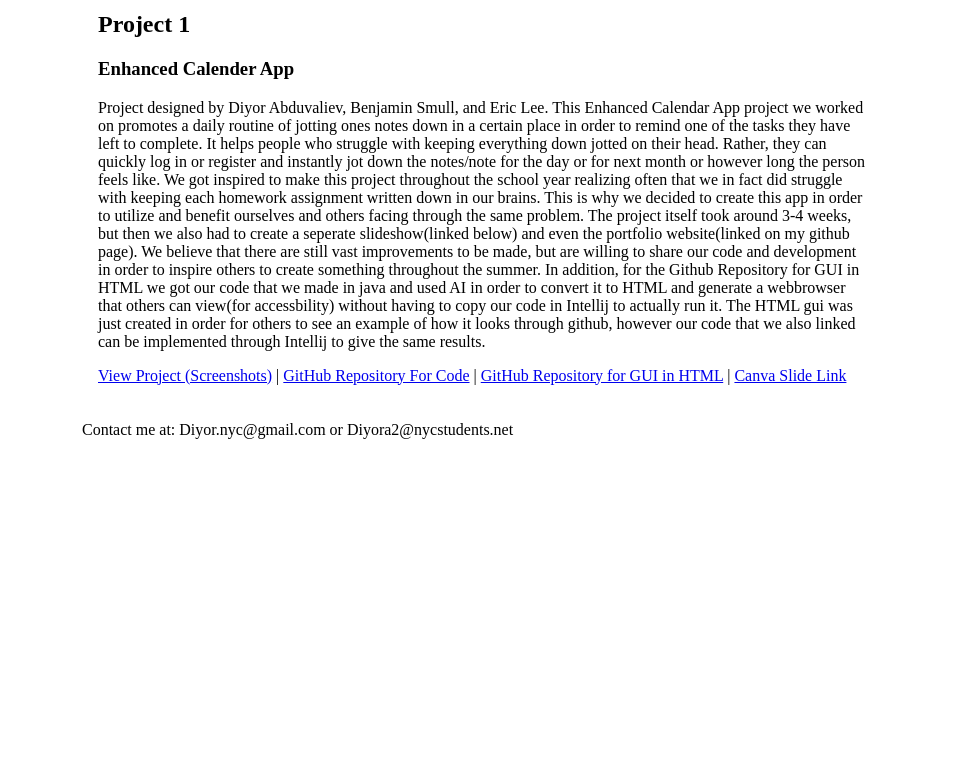
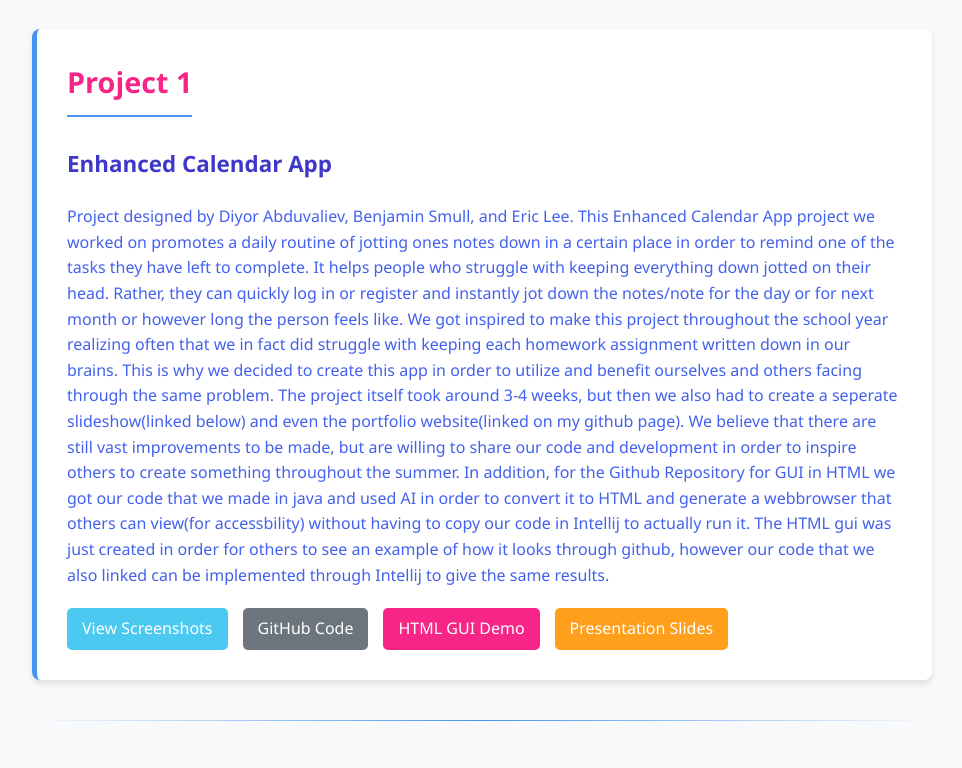
Before and after one commit to Diyor52/Project-Portfolio-, a plain HTML site: page index.html in a window 1280 px wide. Shown: the part 105-873 px from the top of the page, without its empty margins (158-1120 px from the left). Before the commit the page ends 800 px from the top, so only its background shows below. Drawn offline with Linux system fonts and the light colour scheme.

Commit message:
Diyor website

```diff
--- a/index.html
+++ b/index.html
@@ -1,41 +1,165 @@
-<!DOCTYPE html>
-<html>
 <head>
-    <title>My Projects</title>
+    <meta charset="UTF-8">
+    <meta name="viewport" content="width=device-width, initial-scale=1.0">
+    <title>My Projects</title><!--Title here-->
     <style>
-        body { font-family: 'Times New Roman', Times, serif; max-width: 800px; margin: 0 auto; padding: 20px; }
-        .project { border: 1px solid #fff; padding: 15px; margin-bottom: 20px; border-radius: 5px; }
-        .project h2 { margin-top: 0; }
-    </style>
+        :root {
+            --primary: #4361ee;
+            --secondary: #3f37c9;
+            --accent: #4895ef;
+            --light: #f8f9fa;
+            --dark: #212529;
+            --success: #4cc9f0;
+            --warning: #f72585;
+        }
+
+        body {
+            font-family: 'Segoe UI', Tahoma, Geneva, Verdana, sans-serif;
+            max-width: 900px;
+            margin: 0 auto;
+            padding: 30px;
+            background-color: var(--light);
+            color: var(--dark);
+            line-height: 1.6;
+        }
+
+        h1 {
+            text-align: center;
+            color: var(--warning);
+            margin-bottom: 40px;
+            font-size: 2.5rem;
+            text-shadow: 2px 2px 2px rgba(0,0,0,0.1);
+        }
+
+        .project {
+            background: white;
+            border-left: 5px solid var(--accent);
+            padding: 30px;
+            margin-bottom: 30px;
+            border-radius: 8px;
+            box-shadow: 0 4px 6px rgba(0, 0, 0, 0.1);
+            transition: transform 0.3s ease, box-shadow 0.3s ease;
+        }
+
+        .project:hover {
+            transform: translateY(-5px);
+            box-shadow: 0 10px 20px rgba(0, 0, 0, 0.1);
+        }
+
+        .project p{
+            color: var(--primary);
+            font-weight: 350;
+
+        }
+        .project h2 {
+            color: var(--warning);
+            margin-top: 0;
+            font-size: 1.8rem;
+            border-bottom: 2px solid var(--accent);
+            padding-bottom: 10px;
+            display: inline-block;
+        }
+
+        .project h3 {
+            color: var(--secondary);
+            margin-top: 5px;
+            font-size: 1.4rem;
+        }
+
+        .project-links {
+            margin-top: 20px;
+            display: flex;
+            flex-wrap: wrap;
+            gap: 15px;
+        }
+
+        .project-links a {
+            display: inline-block;
+            padding: 8px 15px;
+            background-color: var(--primary);
+            color: white;
+            text-decoration: none;
+            border-radius: 5px;
+            font-weight: 500;
+            transition: background-color 0.3s ease;
+        }
+
+        .project-links a:hover {
+            background-color: var(--secondary);
+            transform: translateY(-2px);
+        }
+
+        .project-links a:nth-child(1) { background-color: var(--success); }
+        .project-links a:nth-child(2) { background-color: #6c757d; }
+        .project-links a:nth-child(3) { background-color: var(--warning); }
+        .project-links a:nth-child(4) { background-color: #ff9f1c; }
+
+        footer {
+            text-align: center;
+            margin-top: 50px;
+            padding: 20px;
+            background-color: var(--dark);
+            color: white;
+            border-radius: 8px;
+        }
+
+        footer p {
+            margin: 0;
+        }
+
+        hr {
+            border: 0;
+            height: 1px;
+            background-image: linear-gradient(to right, rgba(0, 0, 0, 0), var(--accent), rgba(0, 0, 0, 0));
+            margin: 40px 0;
+        }
+
+        @media (max-width: 768px) {
+            body {
+                padding: 15px;
+            }
+
+            .project {
+                padding: 20px;
+            }
+
+            .project-links {
+                flex-direction: column;
+            }
+        }
+    </style><!--style and fonts used to custimize the website page-->
 </head>
-<body>
+<body><!--what is inside the website-->
     <h1>My Project Portfolio</h1>
 
     <div class="project">
         <h2>Project 1</h2>
-        <h3>Enhanced Calender App</h3>
+        <h3>Enhanced Calendar App</h3><!--down below is the description of the project-->
         <p>Project designed by Diyor Abduvaliev, Benjamin Smull, and Eric Lee. This Enhanced Calendar App project we worked on promotes
         a daily routine of jotting ones notes down in a certain place in order to remind one of the tasks they have left to complete. It helps
         people who struggle with keeping everything down jotted on their head. Rather, they can quickly log in or register and instantly jot down the notes/note
-        for the day or for next month or however long the person feels like. We got inspired to make this project throughout the school year realizing often
-        that we in fact did struggle with keeping each homework assignment written down in our brains. This is why we decided to create this app in order to
+        for the day or for next month or however long the person feels like.
+        We got inspired to make this project throughout the school year realizing often that we in fact did struggle with keeping each homework assignment written down in our brains. This is why we decided to create this app in order to
         utilize and benefit ourselves and others facing through the same problem. The project itself took around 3-4 weeks, but then we also had to create
-        a seperate slideshow(linked below) and even the portfolio website(linked on my github page). We believe that there are still vast
-        improvements to be made, but are willing to share our code and development in order to inspire others to create something throughout the summer.
+        a seperate slideshow(linked below) and even the portfolio website(linked on my github page).
+        We believe that there are still vast improvements to be made, but are willing to share our code and development in order to inspire others to create something throughout the summer.
         In addition, for the Github Repository for GUI in HTML we got our code that we made in java and used AI in order to convert it to HTML and
         generate a webbrowser that others can view(for accessbility) without having to copy our code in Intellij to actually run it. The HTML gui was just created in order
         for others to see an example of how it looks through github, however our code that we also linked can be implemented through Intellij to give the same results.
-        </p>
-      <a href="https://drive.google.com/drive/folders/1WmXP2KTJeclcj2kHBBOtnXS7Cw0wYydV?usp=sharing" target="_blank">
-        View Project (Screenshots)</a>  |
-        <a href="https://github.com/Diyor52/Enhanced-Calendar-App-Code-">GitHub Repository For Code</a> |
-         <a href="https://diyor52.github.io/Enhanced-Calendar-App-HTML-GUI-/">GitHub Repository for GUI in HTML</a> |
-          <a href=https://www.canva.com/design/DAGt6v9CYc4/RYavoNukYJgxmn_YirDXSw/edit?utm_content=DAGt6v9CYc4&utm_campaign=designshare&utm_medium=link2&utm_source=sharebutton ">Canva Slide Link</a>
+</p>
+        <!--all the links associated within the project-->
+        <div class="project-links">
+            <a href="https://drive.google.com/drive/folders/1WmXP2KTJeclcj2kHBBOtnXS7Cw0wYydV?usp=sharing" target="_blank">View Screenshots</a>
+            <a href="https://github.com/Diyor52/Enhanced-Calendar-App-Code-" target="_blank">GitHub Code</a>
+            <a href="https://diyor52.github.io/Enhanced-Calendar-App-HTML-GUI-/" target="_blank">HTML GUI Demo</a>
+            <a href="https://www.canva.com/design/DAGt6v9CYc4/RYavoNukYJgxmn_YirDXSw/edit?utm_content=DAGt6v9CYc4&utm_campaign=designshare&utm_medium=link2&utm_source=sharebutton" target="_blank">Presentation Slides</a>
+        </div>
     </div>
 
-
+    <hr>
+    <!--contact information for anyone needing it-->
     <footer>
-        <p>Contact me at: Diyor.nyc@gmail.com or Diyora2@nycstudents.net </p>
+        <p>Contact me at: <strong>Diyor.nyc@gmail.com</strong> or <strong>Diyora2@nycstudents.net</strong></p>
     </footer>
 </body>
 </html>
```
